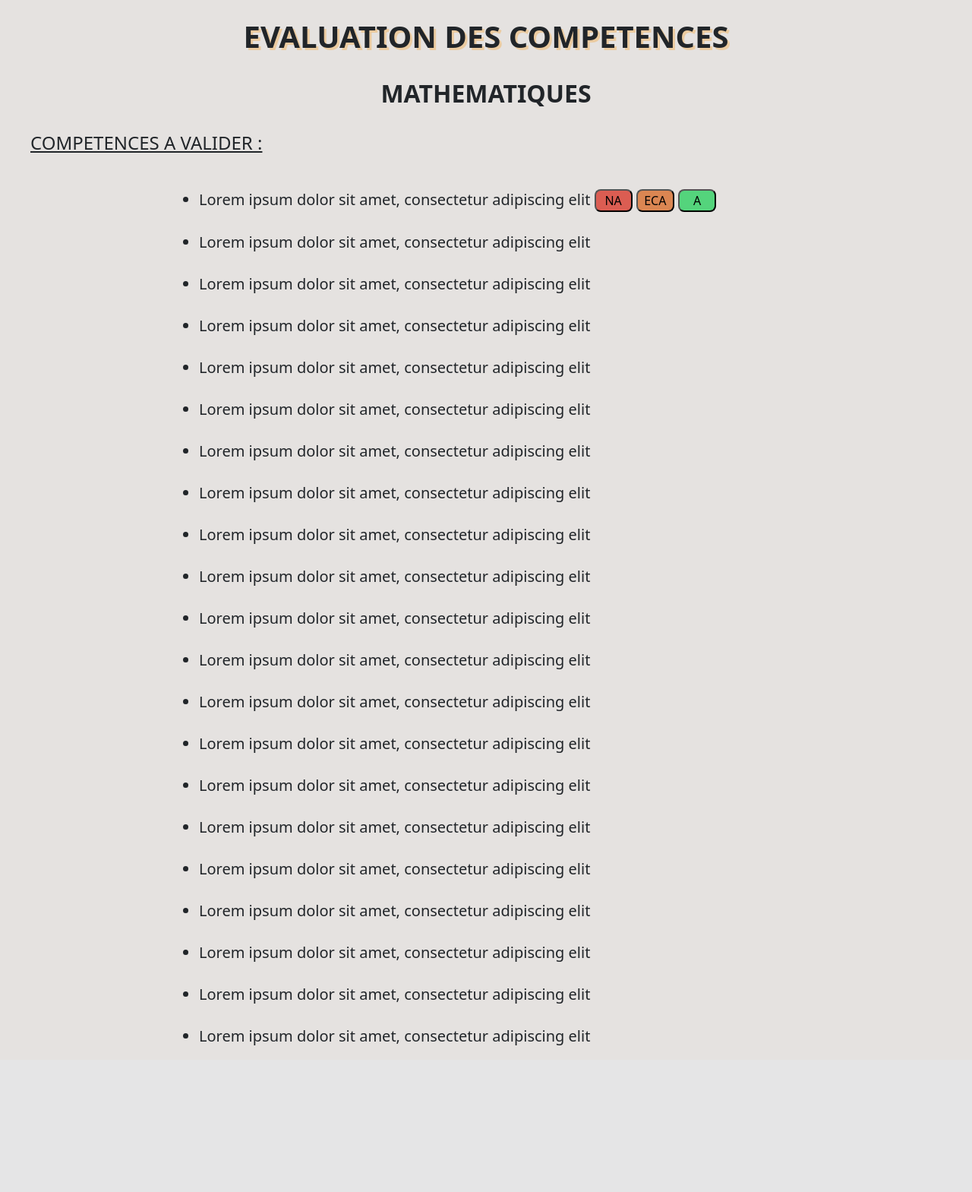
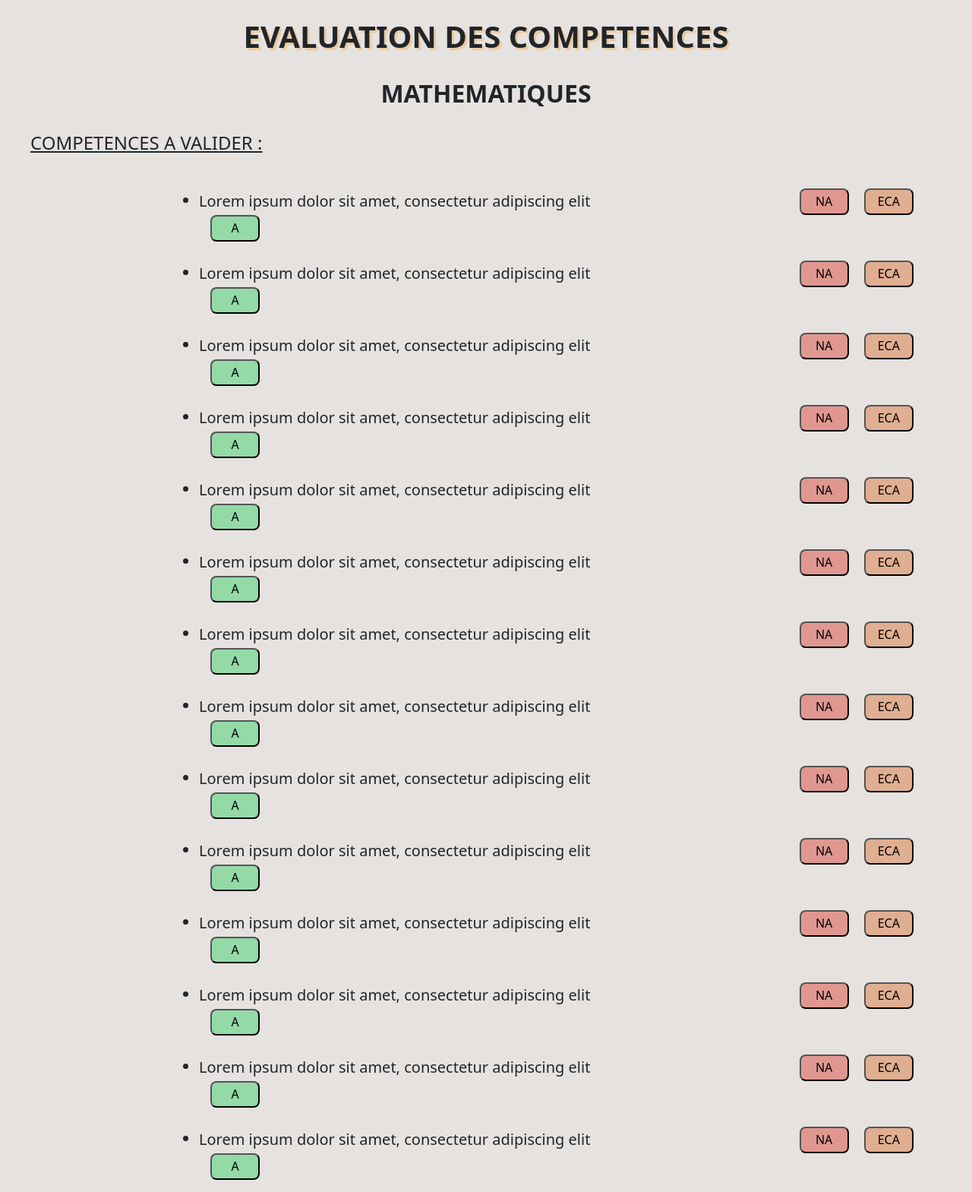
Before and after one commit to laurentdebize-ece/projet-web-dynamique-groupe3_h, a PHP site: page /page_evaluation_competences_etudiant.php in a window 1280 px wide. Shown: the part 77-1646 px from the top of the page at 76% size. Before the commit the page ends 1453 px from the top, so only its background shows below. Run offline with PHP 8.4, Linux system fonts and the light colour scheme.

Commit message:
page evaluation competences

```diff
--- a/res/css/page_evaluation_competences_etudiant.css
+++ b/res/css/page_evaluation_competences_etudiant.css
@@ -1,8 +1,8 @@
-html{
-    background-color:  rgb(229, 226, 224);
+html {
+    background-color: rgb(229, 226, 224);
 }
 
-.logo{
+.logo {
     height: 75px;
     width: 200px;
 }
@@ -23,9 +23,8 @@ html{
     background-color: rgb(232, 216, 194);
 }
 
-#wrapper{
+#wrapper {
     background-color: rgb(229, 226, 224);
-    /* background-color: rgb(217, 61, 47); */
 }
 
 h1 {
@@ -33,26 +32,45 @@ h1 {
     text-align: center;
 }
 
-.titreMatiere{
+.maPopup {
+    display: none;
+    position: fixed;
+    padding-left: 5px;
+    padding-bottom: 50px;
+    border-radius: 8px;
+    border: solid 2px black;
+    width: 250px;
+    height: 50px;
+    margin-left: 1275px;
+}
+
+.fermer {
+    padding-right: 5px;
+    float: right;
+    cursor: pointer;
+}
+
+
+.titreMatiere {
     height: 36px;
     width: 200px;
 }
 
-.titreMatiere:hover{
+.titreMatiere:hover {
     text-shadow: 3px 3px rgb(210, 157, 88);
 }
 
-h2{
+h2 {
     text-align: center;
 }
 
 
-h4{
+h4 {
     margin-left: 40px;
     text-decoration: underline;
 }
 
-.liste_competences{
+.liste_competences {
     margin-top: 20px;
     margin-left: 230px;
     font-size: 20px;
@@ -60,33 +78,49 @@ h4{
     flex-direction: column;
 }
 
-li{
-/*     display: flex;
-    justify-content: space-between; */
+li {
     margin-top: 25px;
 }
 
-.bt_NA{
-    width: 50px;
+.bt_NA {
+    width: 65px;
+    height: 35px;
+    font-size: 16px;
+    margin-left: 270px;
+    border-radius: 8px;
+    background-color: rgba(217, 61, 47, 0.45);
+}
+
+.bt_NA:hover {
+    box-shadow: 0 2px 10px 0 rgba(0, 0, 0, 0.2), 0 1px 10px 0 rgba(0, 0, 0, 0.19);
+}
+
+.bt_ECA {
+    width: 65px;
+    height: 35px;
     font-size: 16px;
     border-radius: 8px;
-    background-color: rgba(217, 61, 47, 0.8);
+    margin-left: 15px;
+    background-color: rgba(217, 112, 47, 0.45);
 }
 
-.bt_ECA{
-    width: 50px;
+.bt_ECA:hover {
+    box-shadow: 0 2px 10px 0 rgba(0, 0, 0, 0.2), 0 1px 10px 0 rgba(0, 0, 0, 0.19);
+}
+
+.bt_A {
+    width: 65px;
+    height: 35px;
     font-size: 16px;
     border-radius: 8px;
-    background-color: rgba(217, 112, 47, 0.8);
+    margin-left: 15px;
+    background-color: rgba(48, 209, 99, 0.45);
 }
 
-.bt_A{
-    width: 50px;
-    font-size: 16px;
-    border-radius: 8px;
-    background-color: rgba(48, 209, 99, 0.8);
+.bt_A:hover {
+    box-shadow: 0 2px 10px 0 rgba(0, 0, 0, 0.2), 0 1px 10px 0 rgba(0, 0, 0, 0.19);
 }
 
-::-webkit-scrollbar{
+::-webkit-scrollbar {
     display: none;
 }
--- /dev/null
+++ b/res/page_evaluation_competences_etudiant.js
@@ -0,0 +1,57 @@
+$(document).ready(function () {
+    $('#bt_NA').click(function () {
+        $('#bt_A').css('background-color', 'rgb(229, 226, 224)');
+        $('#bt_ECA').css('background-color', 'rgb(229, 226, 224)');
+        $('#bt_A').prop('disabled', true);
+        $('#bt_ECA').prop('disabled', true);
+
+        $('#popup').show();
+        setTimeout(function() {
+          $('#popup').hide();
+        }, 5000);
+        $('#popup').css('background-color', 'rgba(217, 61, 47, 0.15)')
+        $('#text_NA').show();
+        $('#text_ECA').hide();
+        $('#text_A').hide();
+        $('.fermer').click(function() {
+            $('#popup').hide();
+          });
+    });
+    $('#bt_A').click(function () {
+        $('#bt_NA').css('background-color', 'rgb(229, 226, 224)');
+        $('#bt_ECA').css('background-color', 'rgb(229, 226, 224)');
+        $('#bt_NA').prop('disabled', true);
+        $('#bt_ECA').prop('disabled', true);
+
+        $('#popup').show();
+        setTimeout(function() {
+          $('#popup').hide();
+        }, 5000);
+        $('#popup').css('background-color', 'rgba(48, 209, 99, 0.15)')
+        $('#text_NA').hide();
+        $('#text_ECA').hide();
+        $('#text_A').show();
+        $('.fermer').click(function() {
+            $('#popup').hide();
+          });
+    });
+
+    $('#bt_ECA').click(function () {
+        $('#bt_NA').css('background-color', 'rgb(229, 226, 224)');
+        $('#bt_A').css('background-color', 'rgb(229, 226, 224)');
+        $('#bt_NA').prop('disabled', true);
+        $('#bt_A').prop('disabled', true);
+
+        $('#popup').show();
+        setTimeout(function() {
+          $('#popup').hide();
+        }, 5000);
+        $('#popup').css('background-color', 'rgba(217, 112, 47, 0.15)')
+        $('#text_NA').hide();
+        $('#text_ECA').show();
+        $('#text_A').hide();
+        $('.fermer').click(function() {
+            $('#popup').hide();
+          });
+    });
+});
--- a/res/page_evaluation_competences_etudiant.php
+++ b/res/page_evaluation_competences_etudiant.php
@@ -8,10 +8,12 @@
     <link href="page_evaluation_competences_etudiant.css" rel="stylesheet" type="text/css" />
     <link rel="icon" type="icon_onglet.png" href="icon_onglet.png">
     <link href="https://cdn.jsdelivr.net/npm/bootstrap@5.2.3/dist/css/bootstrap.min.css" rel="stylesheet">
+    <script src="https://ajax.googleapis.com/ajax/libs/jquery/3.6.3/jquery.min.js"></script>
     <title>Evaluation</title>
 </head>
 
 <body>
+    <script type="text/javascript" src="page_evaluation_competences_etudiant.js"></script>
     <div id="header">
         <table>
             <tr>
@@ -21,7 +23,7 @@
                 <button class="b1"> <strong>Mon compte</strong></button>
             </tr>
             <tr>
-                <button class="b1"> <strong>Mes compétences</strong></button>
+                <a href="page_mes_competences.php"><button class="b1"><strong>Mes compétences</strong></button></a>
             </tr>
             <tr>
                 <button class="b1"> <strong>A propos</strong></button>
@@ -35,11 +37,32 @@
         <br>
         <h1> <strong>EVALUATION DES COMPETENCES</strong></h1>
         <br>
-        <h2><strong><span class="titreMatiere">MATHEMATIQUES</span></strong></h2>
-        <br>
+        <div>
+            <h2><strong><span class="titreMatiere">MATHEMATIQUES</span></strong></h2>
+            <br>
+            <div class="maPopup" id="popup">
+                <span class="fermer"><img src="x-circle.svg" alt="croix"></span>
+                <p id="text_A">
+                    Vous maîtriser parfaitement cette compétence
+                </p>
+                <p id="text_ECA">
+                    Vous maîtriser presque cette compétence
+                </p>
+                <p id="text_NA">
+                    Vous ne maîtriser pas cette compétence
+                </p>
+            </div>
+        </div>
         <h4>COMPETENCES A VALIDER : </h4>
+
         <div class="liste_competences">
             <ul>
+                <li>
+                    Lorem ipsum dolor sit amet, consectetur adipiscing elit
+                    <button class="bt_NA" id="bt_NA">NA</button>
+                    <button class="bt_ECA" id="bt_ECA">ECA</button>
+                    <button class="bt_A" id="bt_A">A</button>
+                </li>
                 <li>
                     Lorem ipsum dolor sit amet, consectetur adipiscing elit
                     <button class="bt_NA">NA</button>
@@ -48,68 +71,78 @@
                 </li>
                 <li>
                     Lorem ipsum dolor sit amet, consectetur adipiscing elit
+                    <button class="bt_NA">NA</button>
+                    <button class="bt_ECA">ECA</button>
+                    <button class="bt_A">A</button>
                 </li>
                 <li>
                     Lorem ipsum dolor sit amet, consectetur adipiscing elit
+                    <button class="bt_NA">NA</button>
+                    <button class="bt_ECA">ECA</button>
+                    <button class="bt_A">A</button>
                 </li>
                 <li>
                     Lorem ipsum dolor sit amet, consectetur adipiscing elit
+                    <button class="bt_NA">NA</button>
+                    <button class="bt_ECA">ECA</button>
+                    <button class="bt_A">A</button>
                 </li>
                 <li>
                     Lorem ipsum dolor sit amet, consectetur adipiscing elit
-                </li>
-                <li>
-                    Lorem ipsum dolor sit amet, consectetur adipiscing elit
+                    <button class="bt_NA">NA</button>
+                    <button class="bt_ECA">ECA</button>
+                    <button class="bt_A">A</button>
                 </li>
 
                 <li>
                     Lorem ipsum dolor sit amet, consectetur adipiscing elit
+                    <button class="bt_NA">NA</button>
+                    <button class="bt_ECA">ECA</button>
+                    <button class="bt_A">A</button>
                 </li>
                 <li>
                     Lorem ipsum dolor sit amet, consectetur adipiscing elit
+                    <button class="bt_NA">NA</button>
+                    <button class="bt_ECA">ECA</button>
+                    <button class="bt_A">A</button>
                 </li>
                 <li>
                     Lorem ipsum dolor sit amet, consectetur adipiscing elit
+                    <button class="bt_NA">NA</button>
+                    <button class="bt_ECA">ECA</button>
+                    <button class="bt_A">A</button>
                 </li>
 
                 <li>
                     Lorem ipsum dolor sit amet, consectetur adipiscing elit
+                    <button class="bt_NA">NA</button>
+                    <button class="bt_ECA">ECA</button>
+                    <button class="bt_A">A</button>
                 </li>
                 <li>
                     Lorem ipsum dolor sit amet, consectetur adipiscing elit
+                    <button class="bt_NA">NA</button>
+                    <button class="bt_ECA">ECA</button>
+                    <button class="bt_A">A</button>
                 </li>
                 <li>
                     Lorem ipsum dolor sit amet, consectetur adipiscing elit
+                    <button class="bt_NA">NA</button>
+                    <button class="bt_ECA">ECA</button>
+                    <button class="bt_A">A</button>
                 </li>
 
                 <li>
                     Lorem ipsum dolor sit amet, consectetur adipiscing elit
+                    <button class="bt_NA">NA</button>
+                    <button class="bt_ECA">ECA</button>
+                    <button class="bt_A">A</button>
                 </li>
                 <li>
                     Lorem ipsum dolor sit amet, consectetur adipiscing elit
-                </li>
-                <li>
-                    Lorem ipsum dolor sit amet, consectetur adipiscing elit
-                </li>
-
-                <li>
-                    Lorem ipsum dolor sit amet, consectetur adipiscing elit
-                </li>
-                <li>
-                    Lorem ipsum dolor sit amet, consectetur adipiscing elit
-                </li>
-                <li>
-                    Lorem ipsum dolor sit amet, consectetur adipiscing elit
-                </li>
-
-                <li>
-                    Lorem ipsum dolor sit amet, consectetur adipiscing elit
-                </li>
-                <li>
-                    Lorem ipsum dolor sit amet, consectetur adipiscing elit
-                </li>
-                <li>
-                    Lorem ipsum dolor sit amet, consectetur adipiscing elit
+                    <button class="bt_NA">NA</button>
+                    <button class="bt_ECA">ECA</button>
+                    <button class="bt_A">A</button>
                 </li>
             </ul>
         </div>
```
